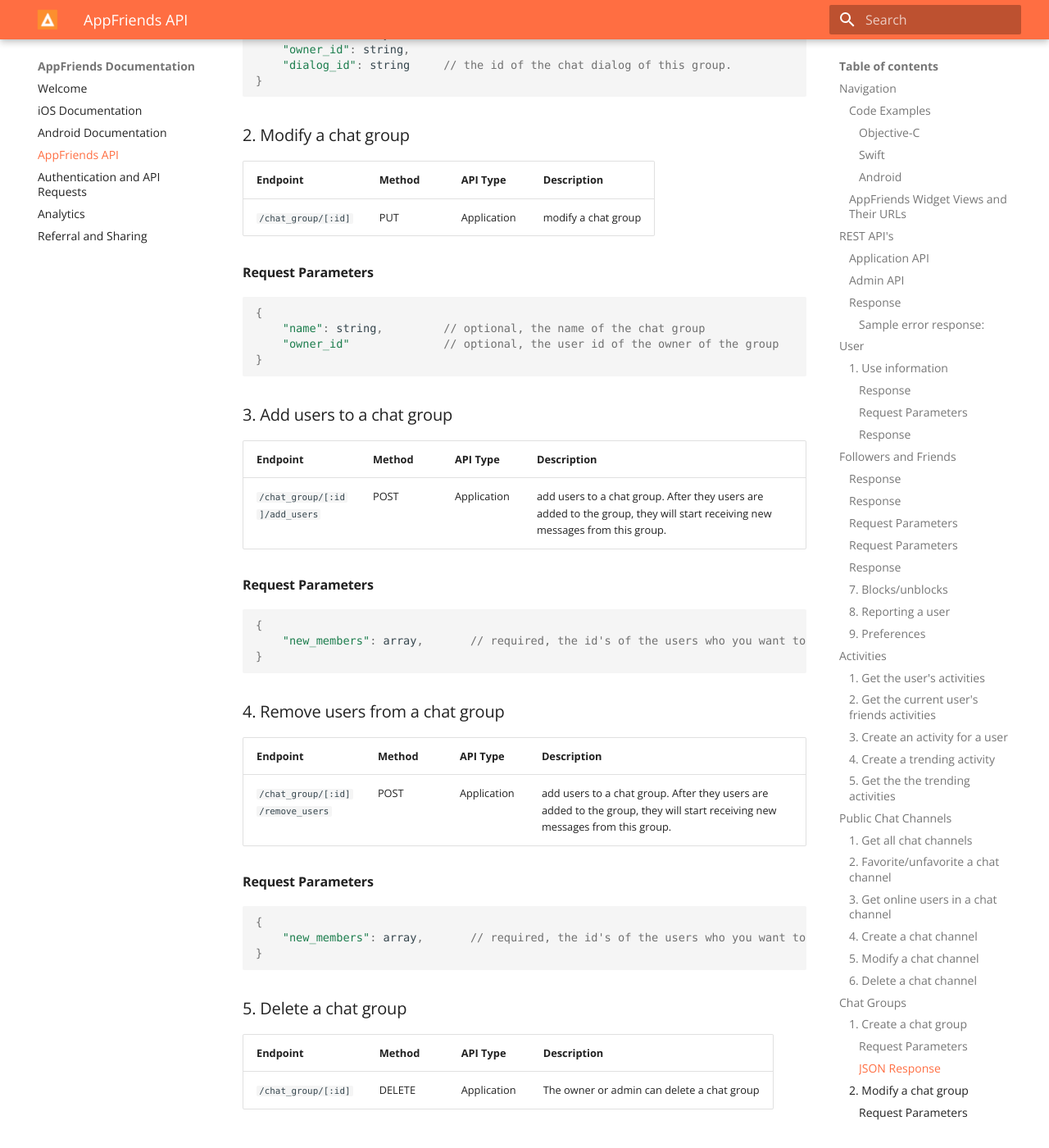
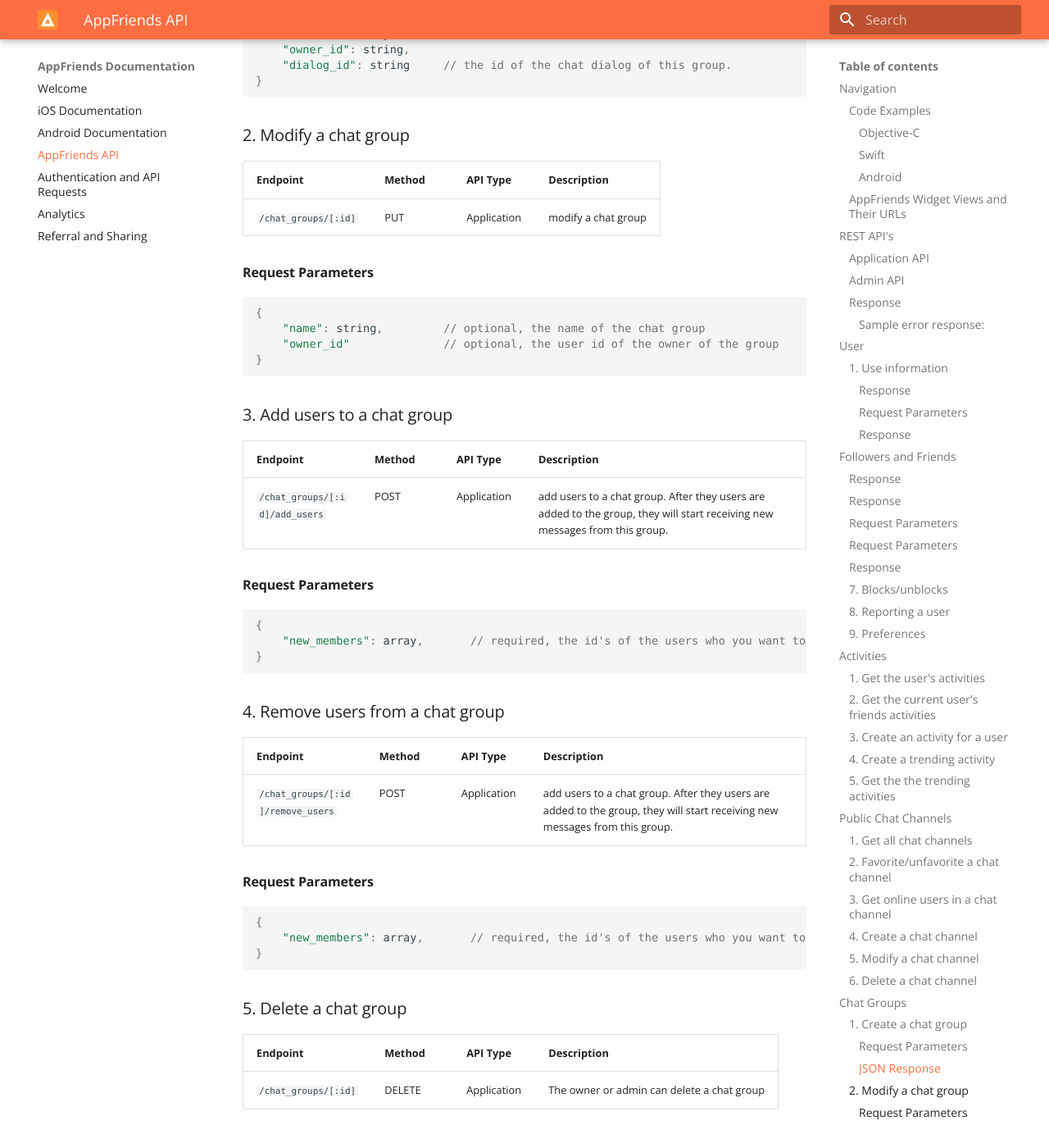
Before and after one commit to Hacknocraft/AppFriendsDocs, an MkDocs documentation site: the page built from docs/api.md, in a window 1280 px wide and 1400 px high, scrolled down 10630 px. Shown: the whole window at 82% size. Built offline with MkDocs 1.6.1 and Material for MkDocs 9.7.7, drawn with Linux system fonts in a browser that asks for light colours; some web fonts are replaced; old or Windows-style settings are respelled for this version of MkDocs.

````diff
--- a/docs/api.md
+++ b/docs/api.md
@@ -340,7 +340,7 @@
 ### 2. Modify a chat group
 Endpoint      | Method        | API Type      | Description
 ------------- | ------------- | ------------- | -------------
-`/chat_group/[:id]` | PUT | Application | modify a chat group
+`/chat_groups/[:id]` | PUT | Application | modify a chat group
 
 #### Request Parameters
 ```javascript
@@ -353,7 +353,7 @@
 ### 3. Add users to a chat group
 Endpoint      | Method        | API Type      | Description
 ------------- | ------------- | ------------- | -------------
-`/chat_group/[:id]/add_users` | POST | Application | add users to a chat group. After they users are added to the group, they will start receiving new messages from this group.
+`/chat_groups/[:id]/add_users` | POST | Application | add users to a chat group. After they users are added to the group, they will start receiving new messages from this group.
 
 #### Request Parameters
 ```javascript
@@ -365,7 +365,7 @@
 ### 4. Remove users from a chat group
 Endpoint      | Method        | API Type      | Description
 ------------- | ------------- | ------------- | -------------
-`/chat_group/[:id]/remove_users` | POST | Application | add users to a chat group. After they users are added to the group, they will start receiving new messages from this group.
+`/chat_groups/[:id]/remove_users` | POST | Application | add users to a chat group. After they users are added to the group, they will start receiving new messages from this group.
 
 #### Request Parameters
 ```javascript
@@ -377,7 +377,7 @@
 ### 5. Delete a chat group
 Endpoint      | Method        | API Type      | Description
 ------------- | ------------- | ------------- | -------------
-`/chat_group/[:id]` | DELETE | Application | The owner or admin can delete a chat group
+`/chat_groups/[:id]` | DELETE | Application | The owner or admin can delete a chat group
 
 ## Messaging
 ### 1. Sending a message
````
